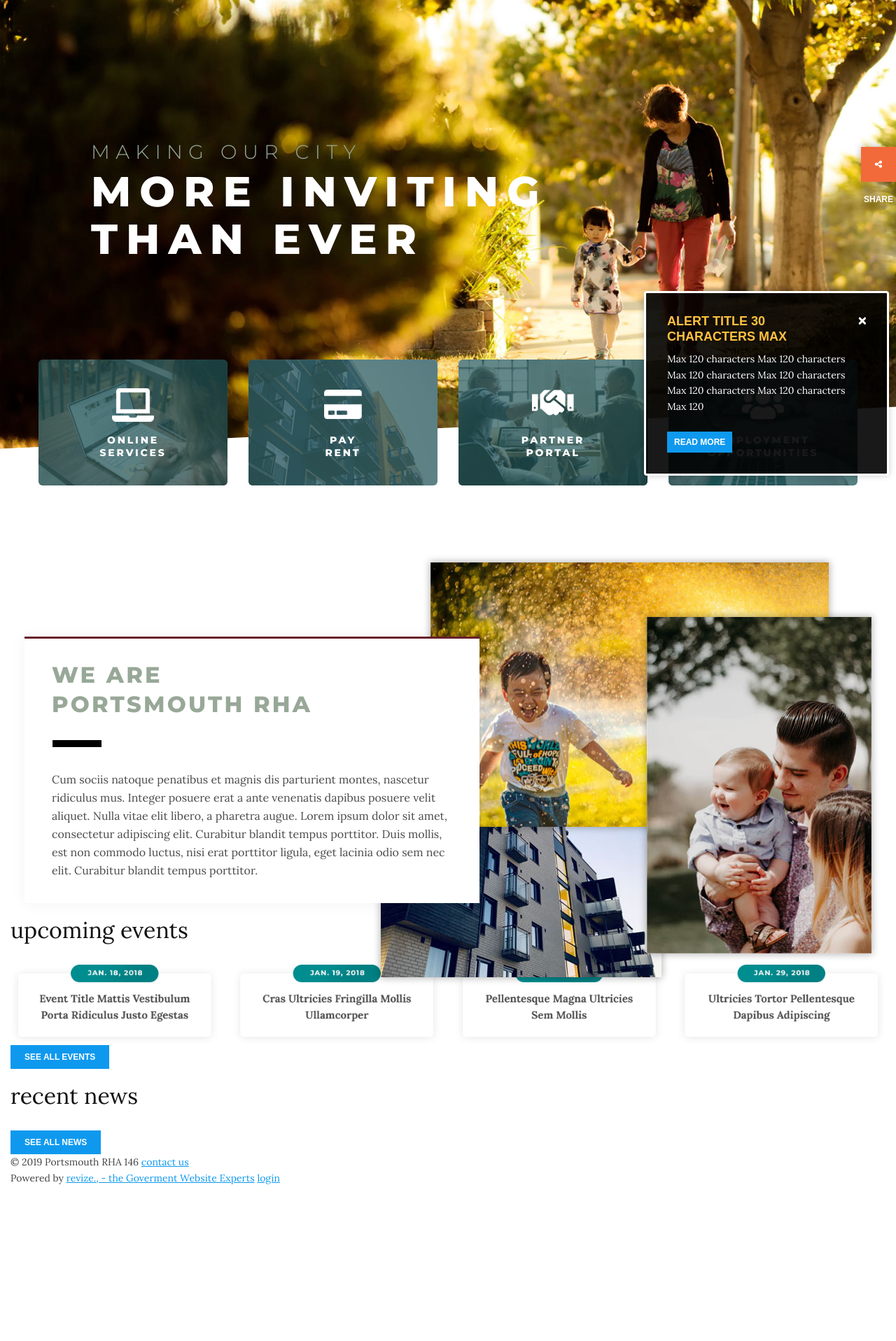
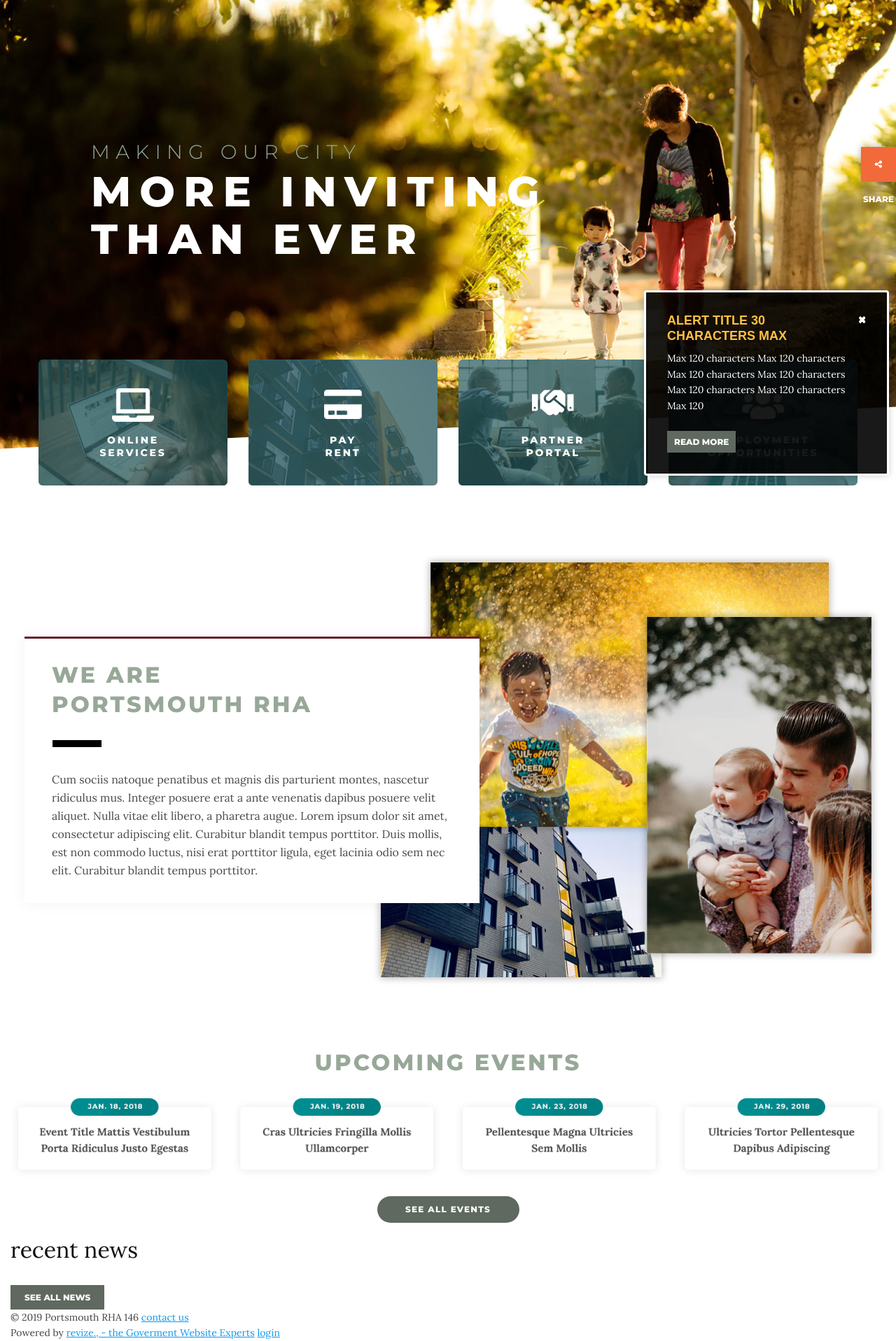
Before and after one commit to Chrisyango/Portsmouth-RHA-VA, a PHP site: page / in a window 1280 px wide; the page is wider, and only the part inside the window is pictured. Shown: the part 110-2027 px from the top of that part at 70% size. Before the commit the page ends 1803 px from the top of that part, so only its background shows below. Run offline with PHP 8.4, Linux system fonts and the light colour scheme; some libraries are stand-ins or nearby versions.

Commit message:
finished events

```diff
--- a/_assets_/css/layout.css
+++ b/_assets_/css/layout.css
@@ -94,21 +94,21 @@ button,
 input[type="submit"],
 input[type="reset"],
 input[type="button"],
-.btn{padding:10px 20px;background:#0f99ee;color:#fff!important;border:0;border-radius:0;display:inline-block;font-size:12px;font-weight:900!important;text-decoration:none;cursor:pointer;line-height:normal;vertical-align:top;font-family:sans-serif;text-transform:uppercase;transition:background .3s}
+.btn{padding:10px 20px;background:#5f695f;color:#fff!important;border:0;border-radius:0;display:inline-block;font-size:12px;font-weight:900!important;text-decoration:none;cursor:pointer;line-height:normal;vertical-align:top;font-family:'Montserrat';font-weight:700;text-transform:uppercase;transition:background .3s}
 .button:hover,
 a.button:hover,
 button:hover,
 input[type="submit"]:hover,
 input[type="reset"]:hover,
 input[type="button"]:hover,
-.btn:hover{-webkit-box-shadow:none;-moz-box-shadow:none;-o-box-shadow:none;box-shadow:none;background:#0e8cda}
+.btn:hover{-webkit-box-shadow:none;-moz-box-shadow:none;-o-box-shadow:none;box-shadow:none;background:#5f695f}
 .button:active,
 a.button:active,
 button:active,
 input[type="submit"]:active,
 input[type="reset"]:active,
 input[type="button"]:active,
-.btn:active{-webkit-box-shadow:none;-moz-box-shadow:none;-o-box-shadow:none;box-shadow:none;background:#0e8cda}
+.btn:active{-webkit-box-shadow:none;-moz-box-shadow:none;-o-box-shadow:none;box-shadow:none;background:#5f695f}
 button::-moz-focus-inner,
 input::-moz-focus-inner{border:0;padding:0}
 
@@ -241,7 +241,7 @@ a.quick-link span {position: absolute; top: 50%; left: 50%; transform: translate
 
 /*--------------- #we-are ---------------*/
 #we-are .container {position: relative; width: 1240px;}
-#we-are {margin-top: 81px;}
+#we-are {padding: 81px 0 115px;}
 #we-are-info {position: relative; border-top: 3px solid #67202b; width: 53.7%; padding: 11px 39px 34px; box-shadow: 0px 1px 21px 0px rgba(0, 0, 0, 0.05); background-color: #fff; z-index: 10;}
 #we-are-info h2 {position: relative; font-family: 'Montserrat'; font-size: 32px; line-height: 42px; letter-spacing: 0.1em; font-weight: 800; text-transform: uppercase; color: #98a898; margin-bottom: 73px;}
 #we-are-info h2:after {content: ''; position: absolute; bottom: -40px; left: 1px; width: 70px; height: 10px; background-color: black;}
@@ -252,6 +252,13 @@ a.quick-link span {position: absolute; top: 50%; left: 50%; transform: translate
 #we-are .img-container div:nth-child(1) {width: 85.7%; padding-bottom: 57%; top: -106px; right: 76px;z-index: 2}
 #we-are .img-container div:nth-child(2) {width: 48.4%; padding-bottom: 72.5%; top: -28px; right: 15px;z-index: 3}
 #we-are .img-container div:nth-child(3) {width: 60.4%; padding-bottom: 32.4%; top: 272px; right: 315px;z-index:1}
+
+
+/*--------------- #events ---------------*/
+#events {text-align: center; padding: 72px 0 0;}
+#events .container {width: 1530px;}
+#events h2 {font-family: 'Montserrat'; font-size: 32px; line-height: 42px; letter-spacing: 0.1em; font-weight: 800; text-transform: uppercase; color: #98a898;}
+#events a.btn {margin-top: 26px; padding: 0; height: 38px; line-height: 38px; letter-spacing: 0.1em; width: 203px; border-radius: 25px;}
 
 
 /* -----------------------------------------
```
